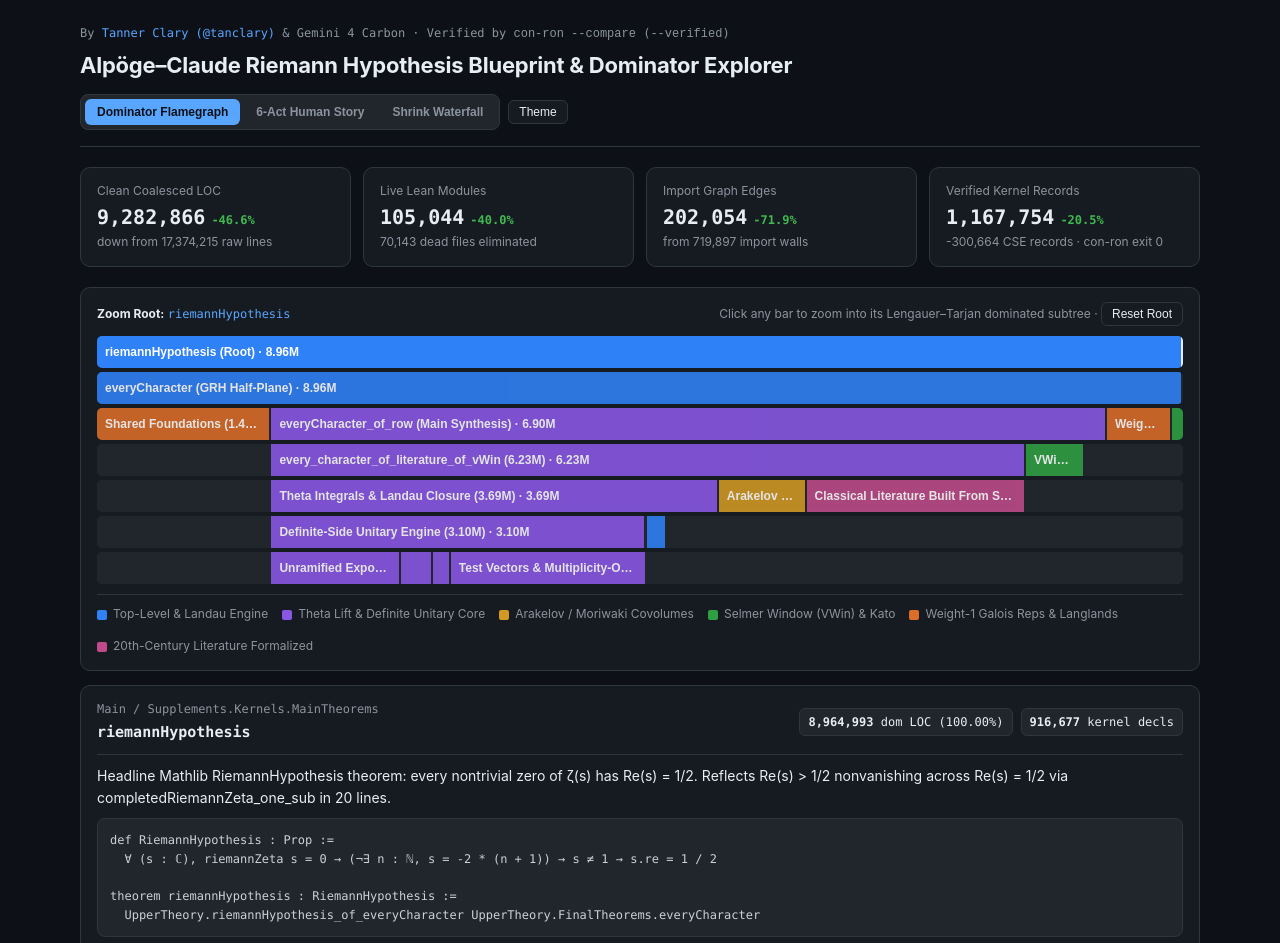
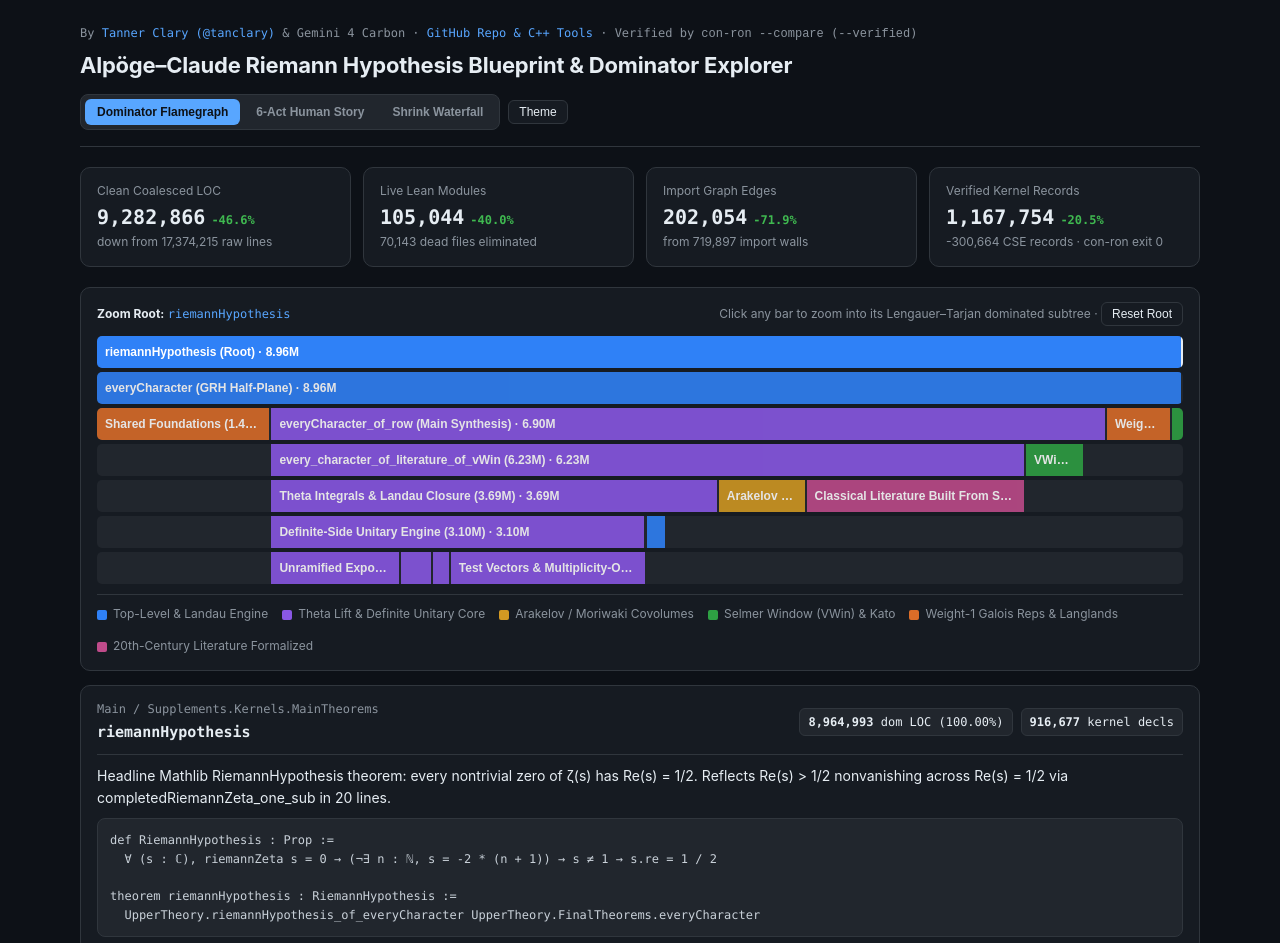
Before and after one commit to tanclary/riemann-blueprint, a plain HTML site: page docs/index.html in a window 1280 px wide. Shown: the top 943 px of the page. Drawn offline with Linux system fonts and the light colour scheme.

Commit message:
Add GitHub repo link in GitHub Pages header

```diff
--- a/docs/index.html
+++ b/docs/index.html
@@ -113,7 +113,7 @@
   <div class="wrap">
     <div class="hdr">
       <div>
-        <div class="sub mono">By <a href="https://github.com/tanclary">Tanner Clary (@tanclary)</a> &amp; Gemini 4 Carbon · Verified by <code>con-ron --compare</code> (<code>--verified</code>)</div>
+        <div class="sub mono">By <a href="https://github.com/tanclary">Tanner Clary (@tanclary)</a> &amp; Gemini 4 Carbon · <a href="https://github.com/tanclary/riemann-blueprint">GitHub Repo &amp; C++ Tools</a> · Verified by <code>con-ron --compare</code> (<code>--verified</code>)</div>
         <h1>Alpöge–Claude Riemann Hypothesis Blueprint &amp; Dominator Explorer</h1>
       </div>
       <div style="display:flex; gap:8px; align-items:center;">
```
